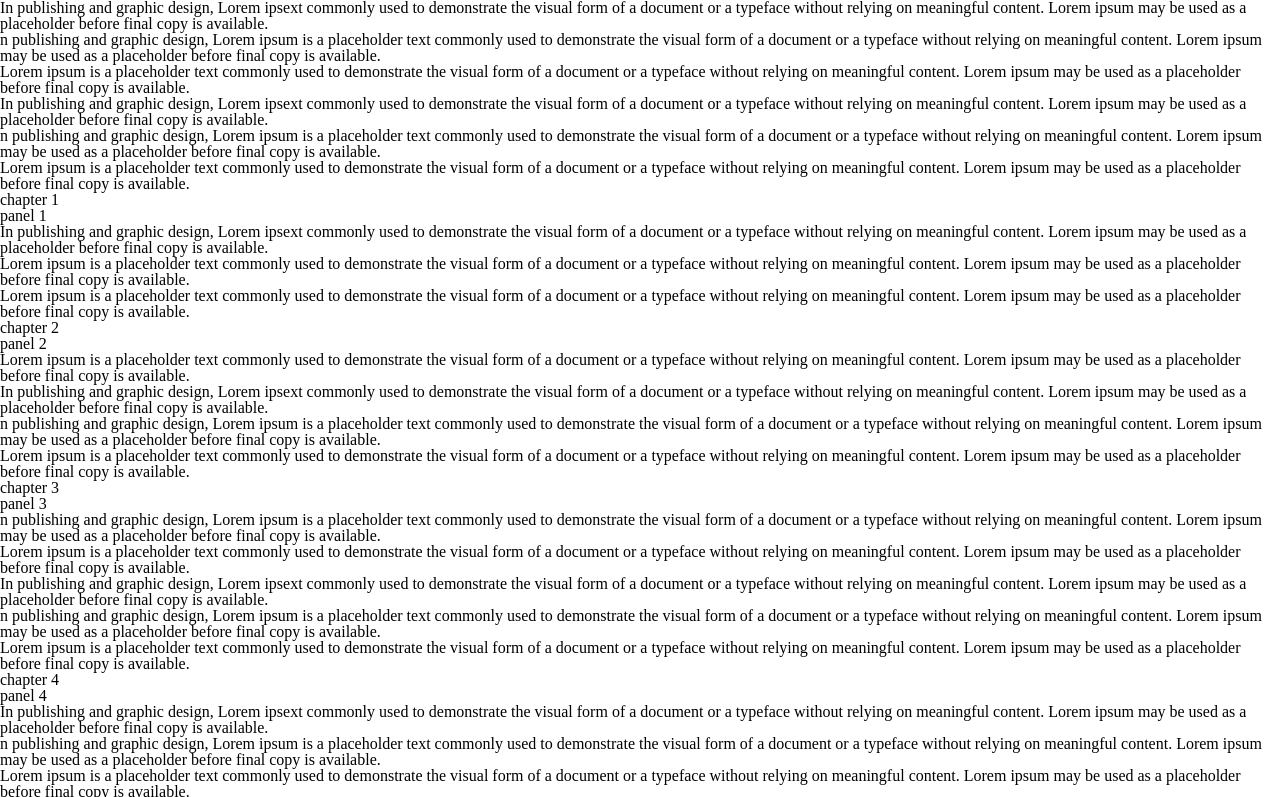
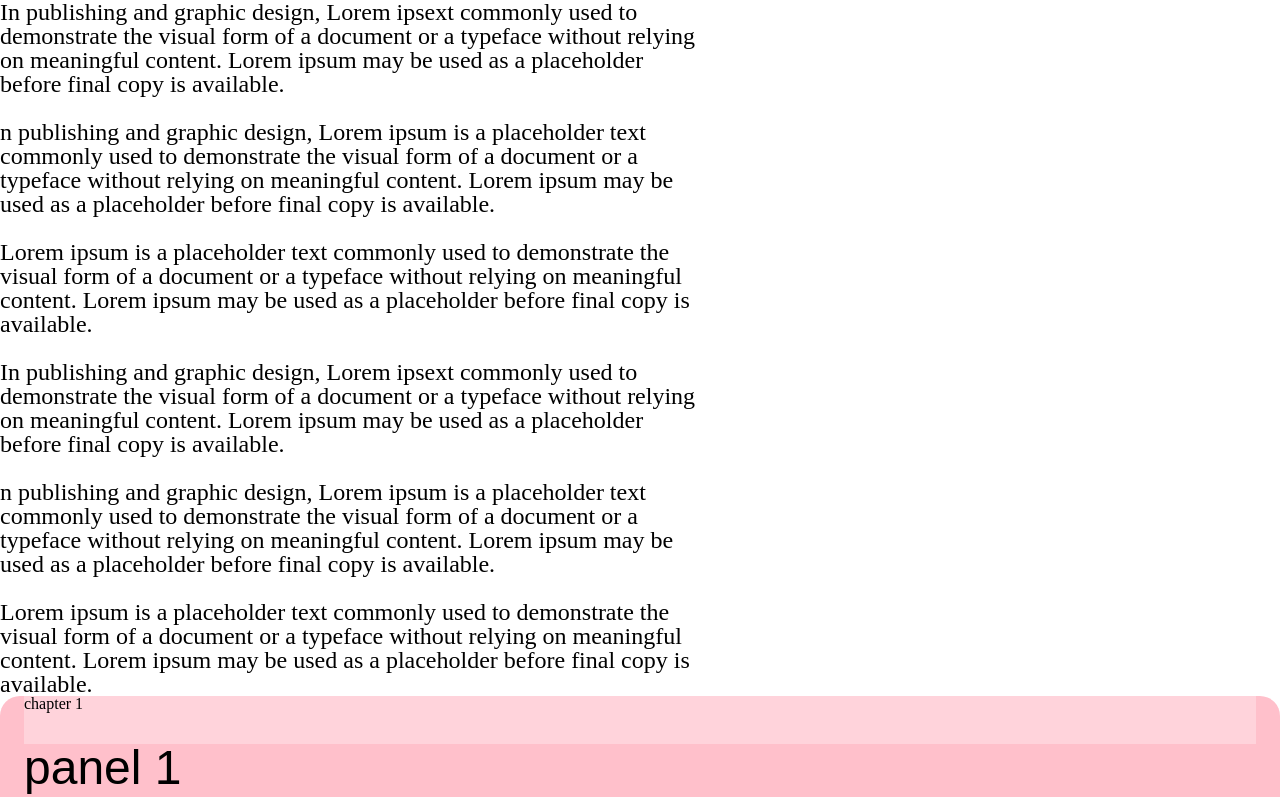
Before and after one commit to kylegoines/cards-test, a website built with Vite: page index.html in a window 1280 px wide. Shown: the top 797 px of the page. Built offline with nearby package versions, Linux system fonts and the light colour scheme.

Commit message:
More base styles + modules

```diff
--- /dev/null
+++ b/cards.scss
@@ -0,0 +1,73 @@
+.panel-wrapper {
+  position: relative;
+  top: 0;
+}
+
+.sticky-panel-wrapper {
+  //   height: 100vh;
+  //   position: sticky;
+  //   overflow: hidden;
+  top: 0;
+}
+
+.panel {
+  //   position: absolute;
+  //   top: 0;
+  border-radius: 20px;
+  width: 100%;
+  padding: 0px 24px 48px;
+  overflow: hidden;
+}
+
+.header {
+  height: 48px;
+  background: rgba(255, 255, 255, 0.3);
+}
+
+.panel--acitve {
+  overflow: auto;
+}
+
+.panel-wrapper {
+  width: 100%;
+  position: relative;
+}
+
+.panel__chapter {
+  height: 36px;
+  position: absolute;
+  left: 0;
+  bottom: 0;
+  width: 100%;
+}
+
+.panel-1,
+.panel-6 {
+  background: pink;
+}
+
+.panel-2 {
+  background: yellow;
+}
+
+.panel-3 {
+  background: plum;
+  color: white;
+}
+
+.panel-4 {
+  background: salmon;
+  color: white;
+}
+
+.panel-5 {
+  background: greenyellow;
+}
+
+.panel-6 {
+  background: blanchedalmond;
+}
+
+.panel-7 {
+  background: purple;
+}
--- a/main.js
+++ b/main.js
@@ -1 +1,2 @@
 import './style.scss'
+import './cards.scss'
--- a/package.json
+++ b/package.json
@@ -12,6 +12,7 @@
     "vite": "^3.0.0"
   },
   "dependencies": {
+    "@area17/a17-helpers": "^3.0.1",
     "sass": "^1.53.0"
   }
 }
--- a/style.scss
+++ b/style.scss
@@ -128,3 +128,23 @@ table {
   border-collapse: collapse;
   border-spacing: 0;
 }
+
+* {
+  font-family: Arial, Helvetica, sans-serif;
+  box-sizing: border-box;
+}
+
+h2 {
+  font-size: 48px;
+  font-family: Arial, Helvetica, sans-serif;
+  padding-bottom: 24px;
+}
+
+p {
+  padding-bottom: 24px;
+  font-size: 24px;
+  width: 700px;
+  &:last-of-type {
+    padding: 0;
+  }
+}
```
Also changed, not shown: 1 other file.
